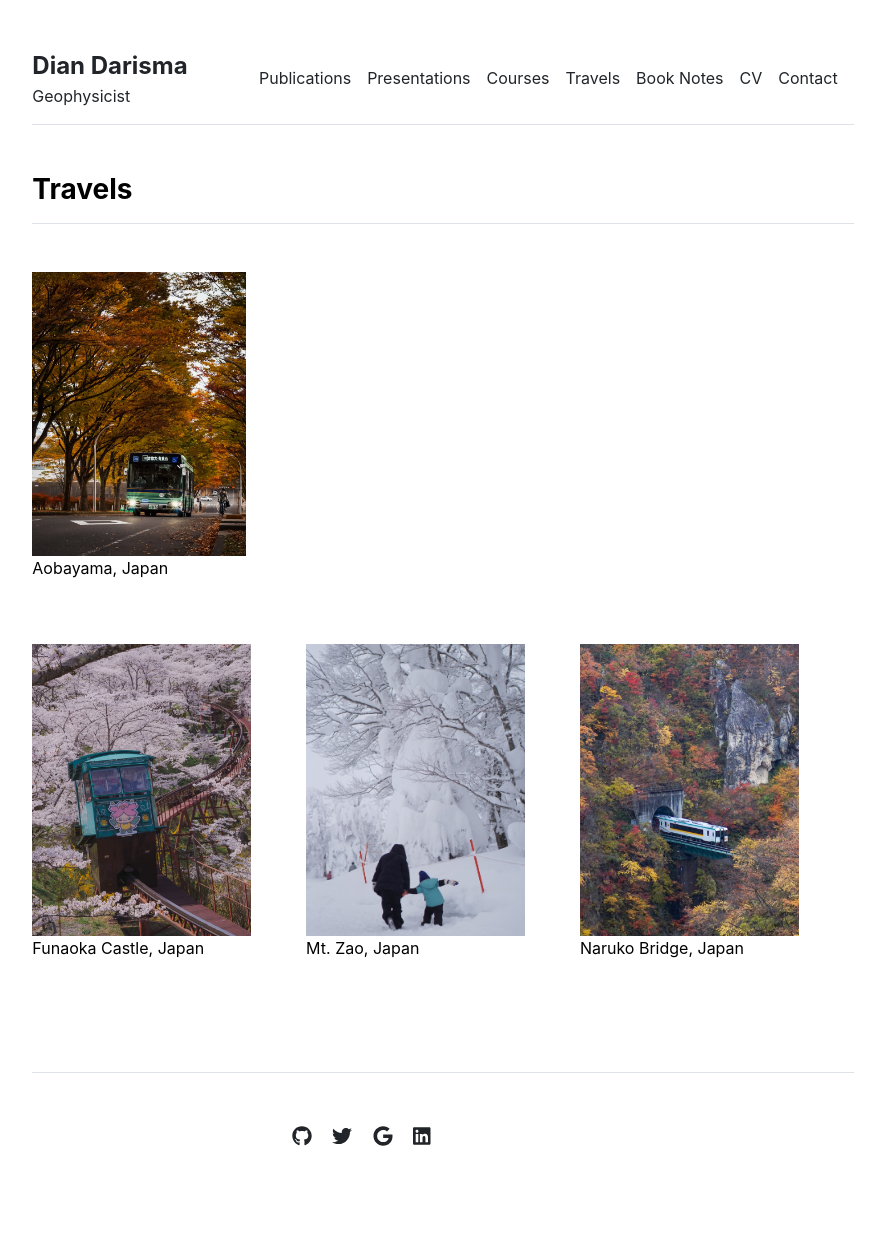
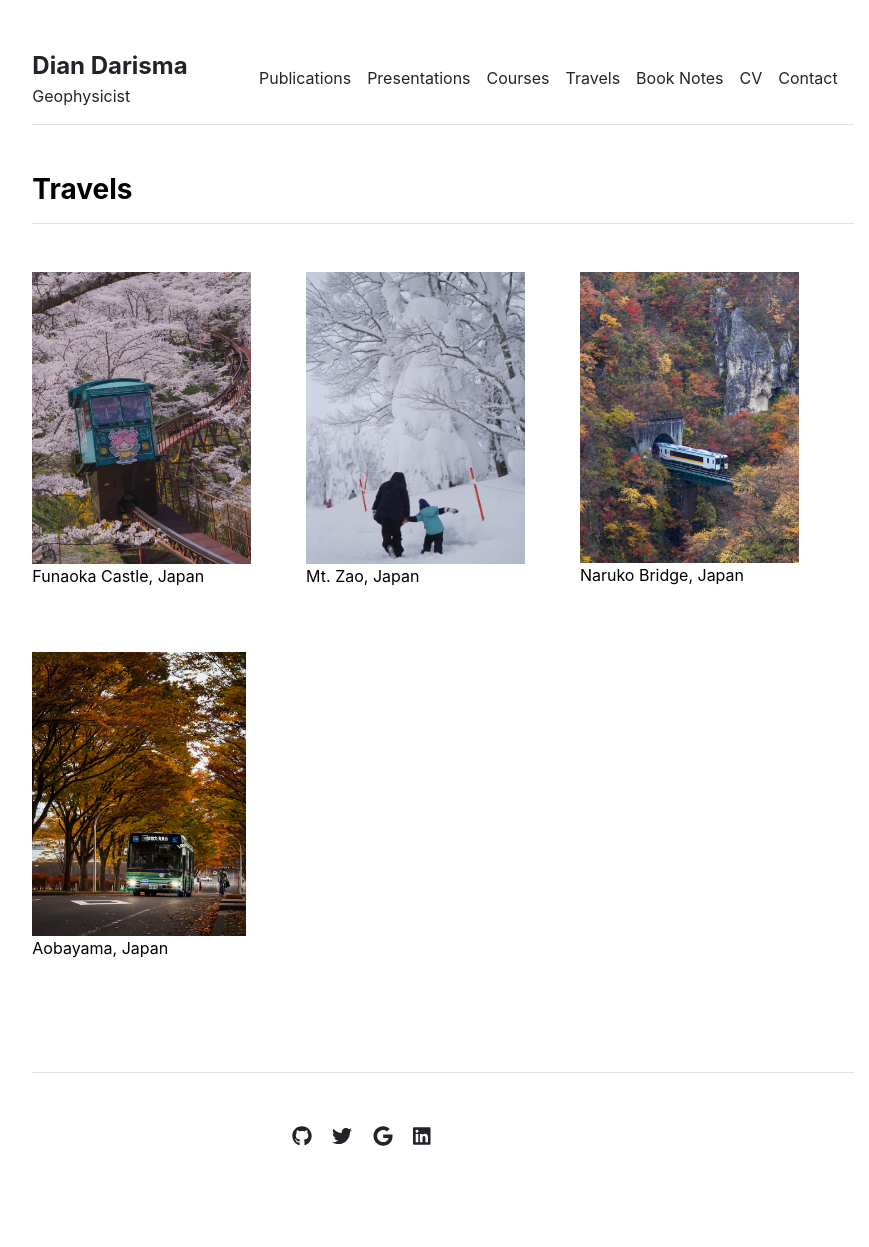
Before and after one commit to diandarisma/diandarisma.github.io, a Jekyll site: the page built from travels.md, in a window 1280 px wide. Shown: the whole page, without its empty margins (197-1066 px from the left). Built offline with Jekyll 4.4.1, drawn with Linux system fonts in a browser that asks for light colours.

Commit message:
Update travels.html

```diff
--- a/_includes/travels.html
+++ b/_includes/travels.html
@@ -17,12 +17,6 @@ Two figures, width = 54%
   <div>
     <h3 class="fw-bold border-bottom pb-3 mb-5">Travels</h3>
     <div class="row g-5 mb-5">
-      <div class="image-container">
-        <figure>
-          <img src="/assets/img/travel/aoba.jpeg" alt="aoba" width="26%">
-          <figcaption>Aobayama, Japan</figcaption>
-        </figure>
-      </div>
 
       <div class="image-container">
         <figure>
@@ -39,6 +33,13 @@ Two figures, width = 54%
         </figure>
       </div>
 
+      <div class="image-container">
+        <figure>
+          <img src="/assets/img/travel/aoba.jpeg" alt="aoba" width="26%">
+          <figcaption>Aobayama, Japan</figcaption>
+        </figure>
+      </div>
+
     </div>
   </div>
 </div>
```
